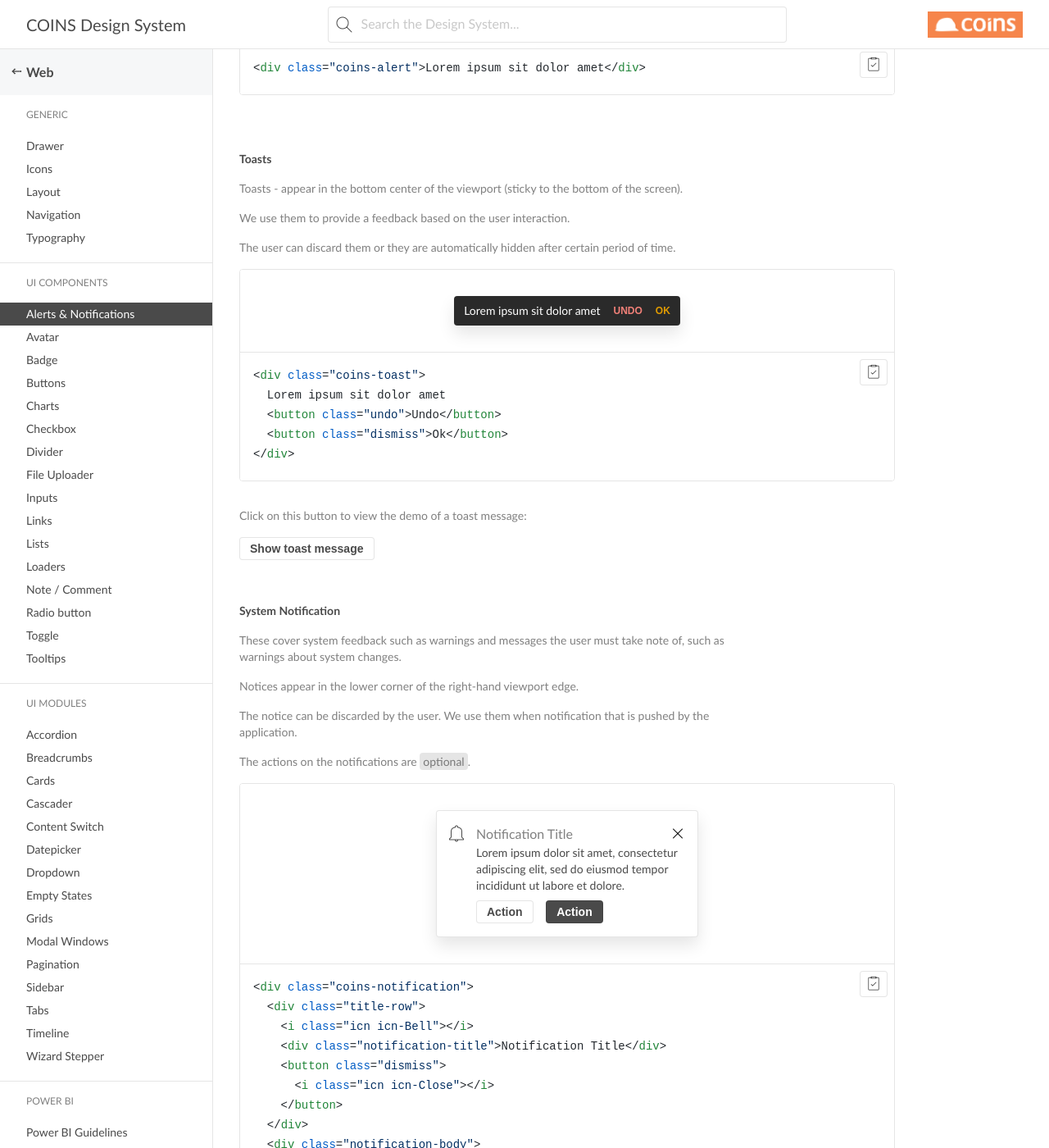
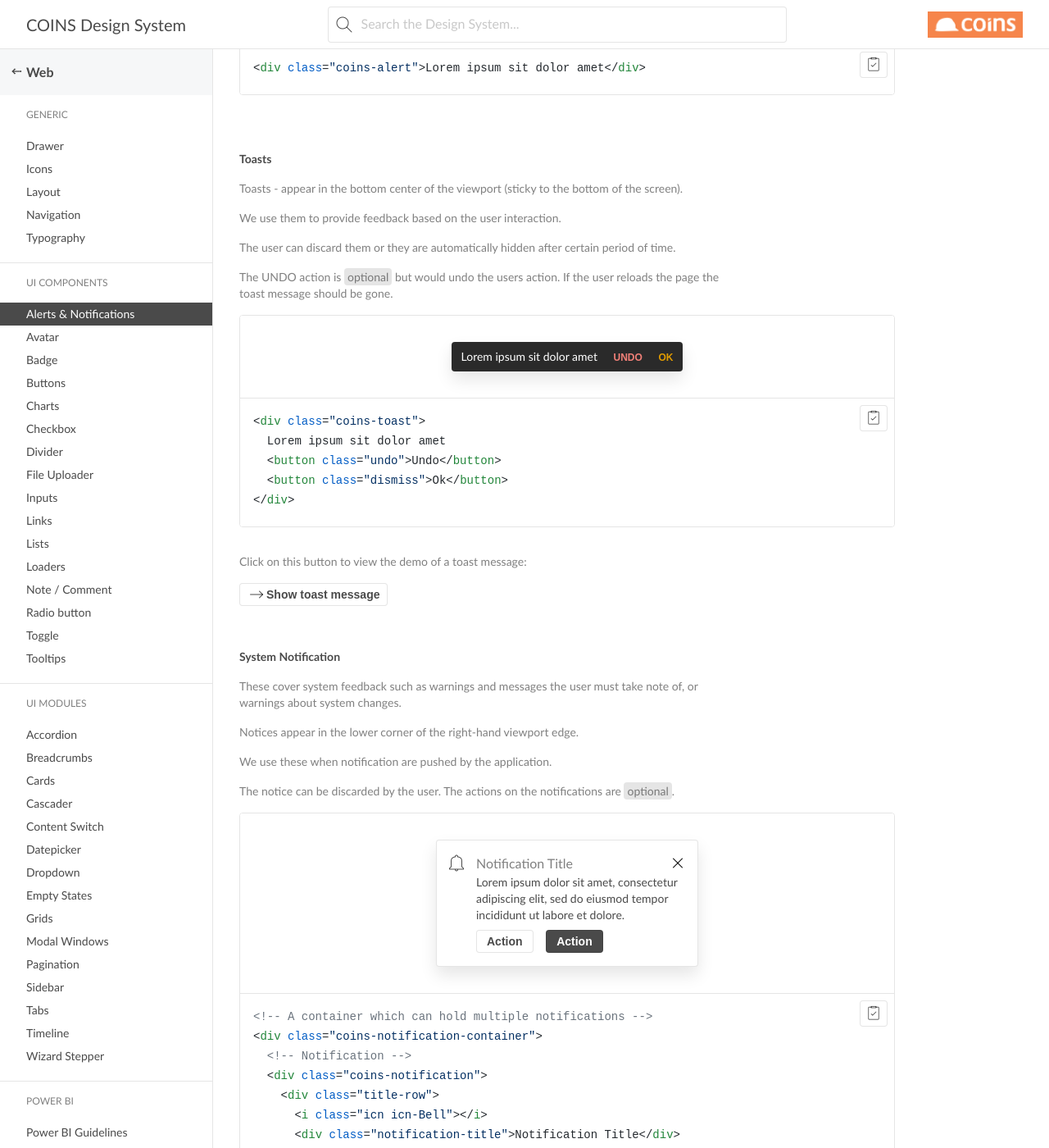
Before and after one commit to COINS-Naz/coins-design-system, a Jekyll site: the page built from _posts/web/ui-components/2021-04-22-notification.md, in a window 1280 px wide and 1400 px high, scrolled down 2098 px. Shown: the whole window at 82% size. Built offline with Jekyll 4.4.1, drawn with Linux system fonts in a browser that asks for light colours; nearby versions of some CDN libraries; some web fonts are replaced; some of the changed text lies outside the part shown.

Commit message:
Notifications update

```diff
--- a/_posts/web/ui-components/2021-04-22-notification.md
+++ b/_posts/web/ui-components/2021-04-22-notification.md
@@ -108,9 +108,11 @@
 
 Toasts - appear in the bottom center of the viewport (sticky to the bottom of the screen).
 
-We use them to provide a feedback based on the user interaction.
+We use them to provide feedback based on the user interaction.
 
 The user can discard them or they are automatically hidden after certain period of time.
+
+The UNDO action is <span class="snip">optional</span> but would undo the users action. If the user reloads the page the toast message should be gone.
 
 {% include snippet.html code='
 <div class="coins-toast">
@@ -122,9 +124,9 @@
 
 Click on this button to view the demo of a toast message:
 
-<button id="toast-demo" class="button small">Show toast message</button>
+<button id="toast-demo" class="button small icon"><i class="icn icn-Arrow-Right"></i> Show toast message</button>
 
-<div id="toast-demo-msg" class="coins-toast" style="display: none;">
+<div id="toast-demo-msg" class="coins-toast">
   Button clicked!
   <button class="dismiss">Ok</button>
 </div>
@@ -133,57 +135,79 @@
 <br>
 ### System Notification
 
-These cover system feedback such as warnings and messages the user must take note of, such as warnings about system changes.
+These cover system feedback such as warnings and messages the user must take note of, or warnings about system changes.
 
 Notices appear in the lower corner of the right-hand viewport edge.
 
-The notice can be discarded by the user. We use them when notification that is pushed by the application.
+We use these when notification are pushed by the application.
 
-The actions on the notifications are <span class="snip">optional</span>.
+The notice can be discarded by the user. The actions on the notifications are <span class="snip">optional</span>.
 
 {% include snippet.html code='
-<div class="coins-notification">
-  <div class="title-row">
-    <i class="icn icn-Bell"></i>
-    <div class="notification-title">Notification Title</div>
-    <button class="dismiss">
-      <i class="icn icn-Close"></i>
-    </button>
-  </div>
-  <div class="notification-body">
-    Lorem ipsum dolor sit amet, consectetur adipiscing elit, sed do eiusmod tempor incididunt ut labore et dolore.
-    <div class="buttons-row">
-      <button class="button small">Action</button>
-      <button class="button small primary">Action</button>
+<!-- A container which can hold multiple notifications -->
+<div class="coins-notification-container">
+  <!-- Notification -->
+  <div class="coins-notification">
+    <div class="title-row">
+      <i class="icn icn-Bell"></i>
+      <div class="notification-title">Notification Title</div>
+      <button class="dismiss">
+        <i class="icn icn-Close"></i>
+      </button>
+    </div>
+    <div class="notification-body">
+      Lorem ipsum dolor sit amet, consectetur adipiscing elit, sed do eiusmod tempor incididunt ut labore et dolore.
+      <div class="buttons-row">
+        <button class="button small">Action</button>
+        <button class="button small primary">Action</button>
+      </div>
     </div>
   </div>
+  <!-- / End Notification -->
 </div>
 ' %}
 
 
 Click on this button to view the demo of a notification message:
 
-<button id="notification-demo" class="button small">Show notification</button>
+<button id="notification-demo" class="button small icon"><i class="icn icn-Arrow-Right"></i> Show notification</button>
 <br>
 
 <div class="coins-alert error">Note: These should not be triggered after a user action and instead be a system message to a user.</div>
 
-<div id="notification-demo-msg" class="coins-notification" style="display: none;">
-  <div class="title-row">
-    <i class="icn icn-Bell"></i>
-    <div class="notification-title">Coins Design System</div>
-    <button class="dismiss">
-      <i class="icn icn-Close"></i>
-    </button>
+<div class="coins-notification-container">
+  <!-- Demo notification 1 -->
+  <div id="notification-demo-msg" class="coins-notification">
+    <div class="title-row">
+      <i class="icn icn-Bell"></i>
+      <div class="notification-title">Coins Design System</div>
+      <button class="dismiss">
+        <i class="icn icn-Close"></i>
+      </button>
+    </div>
+    <div class="notification-body">
+      This is a system message from the COINS Design System. The actions below are optional.
+      <div class="buttons-row">
+        <button id="notification-demo-2" class="button small">Show one more</button>
+      </div>
+    </div>
   </div>
-  <div class="notification-body">
-    This is a system message from the COINS Design System. These actions below are optional.
-    <div class="buttons-row">
-      <button class="button small">Action</button>
-      <button class="button small primary">Action</button>
+  <!-- Demo notification 2 -->
+  <div id="notification-demo-msg-2" class="coins-notification">
+    <div class="title-row">
+      <i class="icn icn-Bell"></i>
+      <div class="notification-title">Coins Design System</div>
+      <button class="dismiss">
+        <i class="icn icn-Close"></i>
+      </button>
+    </div>
+    <div class="notification-body">
+      This is a second notification from the COINS Design System
     </div>
   </div>
 </div>
+
+
 
 <!-- Demo's -->
 <script>
@@ -206,5 +230,13 @@
     $('#notification-demo-msg .dismiss').click(function(event) {
       $('#notification-demo-msg').hide();
     });
+    // Show Second Notification
+    $('#notification-demo-2').click(function(event) {
+      $('#notification-demo-msg-2').show();
+    });
+    // Hide Notification
+    $('#notification-demo-msg-2 .dismiss').click(function(event) {
+      $('#notification-demo-msg-2').hide();
+    });
   });
 </script>
--- a/_sass/documentation.scss
+++ b/_sass/documentation.scss
@@ -676,9 +676,11 @@
 
 .snippet-block .preview {
   .coins-toast,
+  .coins-notification-container,
   .coins-notification {
     position: static;
     transform: none;
     animation: none;
+    display: block;
   }
 }
--- a/_sass/modules/notifications.scss
+++ b/_sass/modules/notifications.scss
@@ -1,15 +1,22 @@
+.coins-notification-container {
+  position: fixed;
+  bottom: 32px;
+  right: 32px;
+  z-index: 10;
+}
 .coins-notification {
+  display: none;
   max-width: 320px;
   padding: 16px 12px;
   border: 1px solid $color-separator;
   border-radius: 4px;
   box-shadow: $shadow-dropdown;
   background-color: $color-white;
-  position: fixed;
-  bottom: 32px;
-  right: 32px;
-  z-index: 10;
   @include animation('notification-appear .7s ease-out');
+
+  & + .coins-notification {
+    margin-top: 16px;
+  }
 
   .title-row {
     display: flex;
--- a/_sass/modules/toast.scss
+++ b/_sass/modules/toast.scss
@@ -12,6 +12,7 @@
   background-color: $color-black-active;
   border-radius: 4px;
   @include animation('toast-appear 1s ease-out');
+  display: none;
 
   .undo, .dismiss {
     text-transform: uppercase;
```
